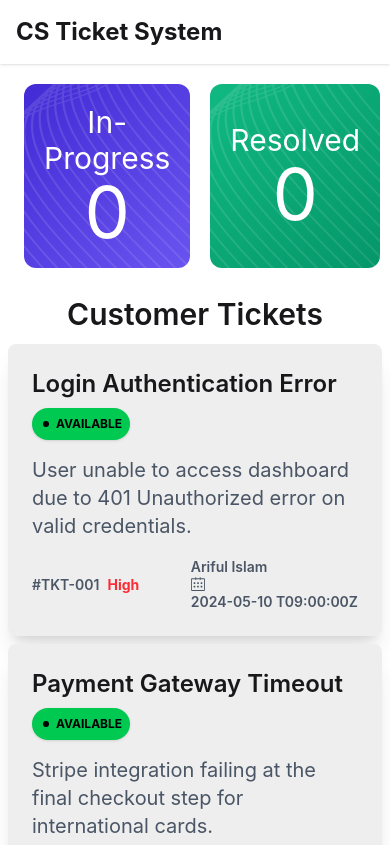
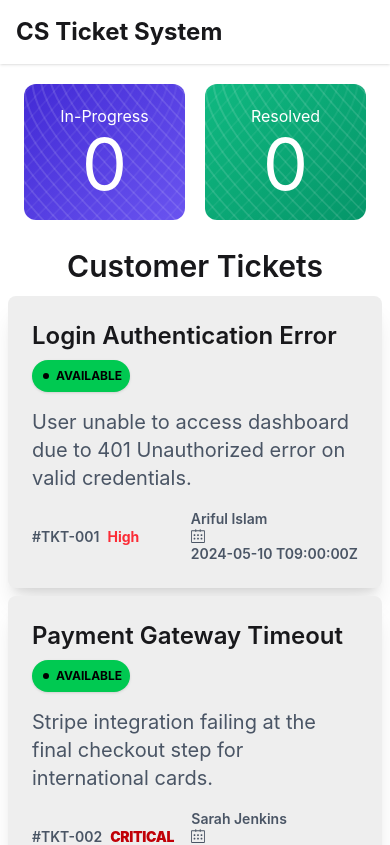
Before and after one commit to webdiv-rakib/CS-Ticket-System, a React (Vite) app: page / in a window 390 px wide. Shown: the top 845 px of the page. Built offline with nearby package versions, Linux system fonts and the light colour scheme.

Commit message:
hero section bg now same as figma design

```diff
--- a/src/components/Footer/Footer.jsx
+++ b/src/components/Footer/Footer.jsx
@@ -5,8 +5,8 @@ const Footer = () => {
         <div>
             <footer className="footer sm:footer-horizontal bg-neutral text-neutral-content p-10 md:grid md:grid-cols-4 justify-self-center md:px-30 md:mt-20 md:gap-50 mt-10">
                 <div>
-                    <h1 className='text-2xl font-semibold'>CS--Ticket System</h1>
-                    <p>Lorem ipsum dolor sit amet consectetur adipisicing elit. Asperiores cupiditate tempore error optio. Nobis nam eum doloribus ratione totam ipsa voluptatum assumenda ipsum, nesciunt at, ad, vero qui aliquam nisi. Nulla nihil doloribus rem iusto laudantium consequatur temporibus ipsam sequi ab tempora doloremque ullam quasi accusamus, tempore error architecto minus.</p>
+                    <h1 className='text-2xl font-semibold'>CS Ticket System</h1>
+                    <p>The Ticket System is a professional, React-based customer support dashboard designed to manage and track service requests through a dynamic workflow. It follows a clean, Figma-inspired design that prioritizes high scannability and real-time status updates.</p>
                 </div>
                 <nav>
                     <h6 className="footer-title text-2xl font-semibold">Services</h6>
--- a/src/components/Hero/Hero.css
+++ b/src/components/Hero/Hero.css
@@ -1,3 +1,8 @@
+.bg-in-progress-1, .bg-resolve {
+    position: relative;
+    overflow: hidden;
+}
+
 .bg-in-progress-1 {
     background-image: url(../../assets/vector1.png), linear-gradient(135deg, #422AD5 0%, #6A54F0 100%);
     background-repeat: no-repeat;
@@ -5,9 +10,25 @@
     background-color: #422AD5;
 }
 
+.bg-in-progress-1::after, .bg-resolve::after {
+    content: "";
+    position: absolute;
+    bottom: 0;
+    right: 0;
+    width: 100%;
+    height: 100%;
+    background-image: url(../../assets/vector1.png);
+    background-repeat: no-repeat;
+    background-position: left bottom;
+    /* Flip horizontally only */
+    transform: scaleX(-1);
+    opacity: 0.5;
+    pointer-events: none;
+}
+
 .bg-resolve {
     background-image: url(../../assets/vector1.png), linear-gradient(135deg, #10B981 0%, #059669 100%);
     background-repeat: no-repeat;
     background-position: left bottom;
-    background-color: #422AD5;
+    background-color: #10B981;
 }
--- a/src/components/Hero/Hero.jsx
+++ b/src/components/Hero/Hero.jsx
@@ -3,11 +3,11 @@ import './Hero.css'
 const Hero = ({ inProgressCount, resolveCount }) => {
     return (
         <div className='inter md:flex md:items-center md:justify-between md:px-30 md:mt-15 gap-5 text-white mt-5 px-6 flex'>
-            <div className='text-3xl md:w-1/2 text-center md:h-60 flex flex-col justify-center rounded-xl bg-in-progress-1 p-5'>
+            <div className='md:text-3xl md:w-1/2 text-center md:h-60 flex flex-col justify-center rounded-xl bg-in-progress-1 p-5 w-1/2'>
                 <h1>In-Progress</h1>
                 <h1 className='text-7xl'>{inProgressCount || 0}</h1>
             </div>
-            <div className='text-3xl md:w-1/2 md:h-60 text-center flex flex-col justify-center rounded-xl bg-resolve p-5'>
+            <div className='md:text-3xl md:w-1/2 md:h-60 text-center flex flex-col justify-center rounded-xl bg-resolve p-5 w-1/2'>
                 <h1>Resolved</h1>
                 <h1 className='text-7xl'>{resolveCount || 0}</h1>
             </div>
```
